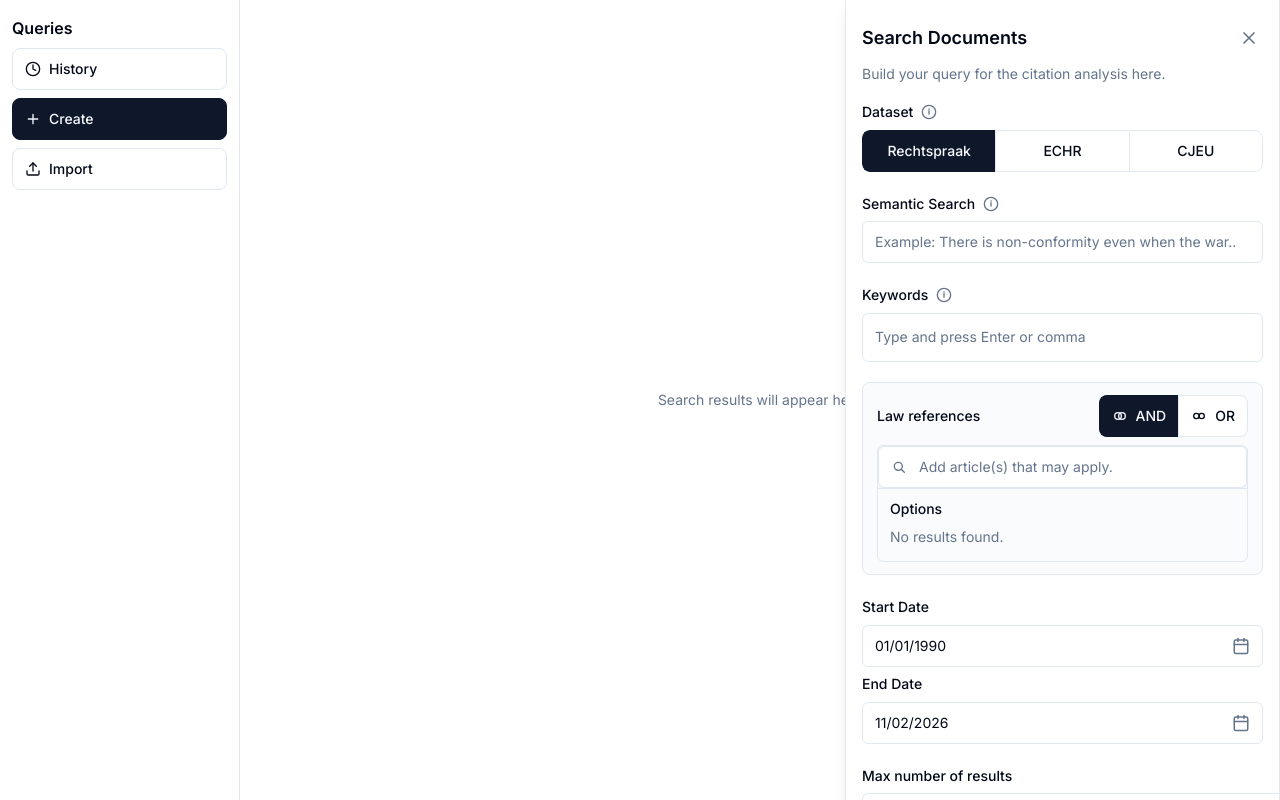
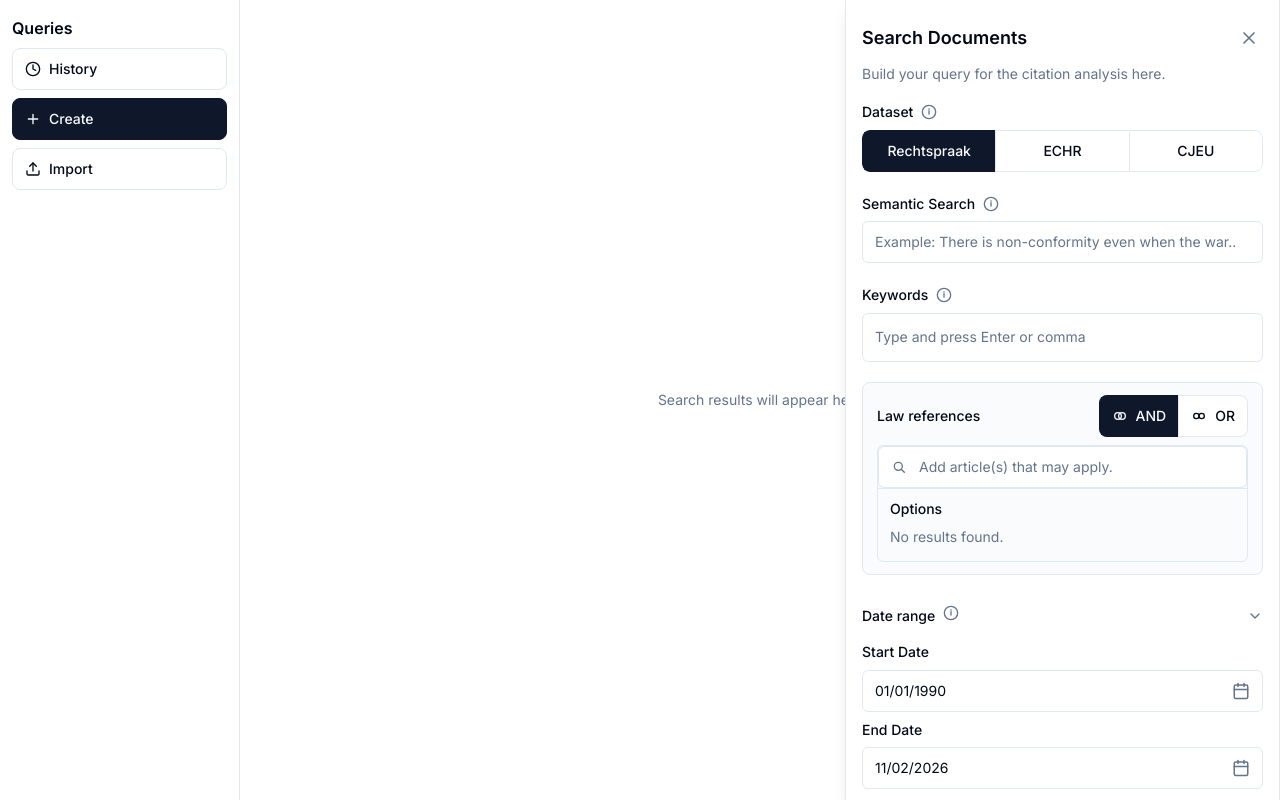
Before and after one commit to tessagerritse/biss-search, a Vue app: page / in a window 1280 px wide. Built offline with nearby package versions, Linux system fonts and the light colour scheme.

Commit message:
chore: collapsible Date range with info, reusable InfoButton, fix date picker

```diff
--- a/src/assets/IconClass.vue
+++ b/src/assets/IconClass.vue
@@ -1,7 +1,7 @@
 <script setup lang="ts">
 withDefaults(
   defineProps<{
-    name: 'clock' | 'plus' | 'upload' | 'close' | 'info' | 'search' | 'and' | 'or' | 'calendar'
+    name: 'clock' | 'plus' | 'upload' | 'close' | 'info' | 'search' | 'and' | 'or' | 'calendar' | 'chevron-down'
     iconClass?: string
   }>(),
   { iconClass: '' },
@@ -66,5 +66,9 @@ withDefaults(
       <line x1="8" y1="2" x2="8" y2="6" />
       <line x1="3" y1="10" x2="21" y2="10" />
     </template>
+    <!-- Chevron down -->
+    <template v-else-if="name === 'chevron-down'">
+      <polyline points="6 9 12 15 18 9" />
+    </template>
   </svg>
 </template>
--- /dev/null
+++ b/src/components/CollapsibleSection.vue
@@ -0,0 +1,132 @@
+<script setup lang="ts">
+import { ref } from 'vue'
+import IconClass from '@/assets/IconClass.vue'
+import InfoButton from '@/components/InfoButton.vue'
+
+const props = withDefaults(
+  defineProps<{
+    title: string
+    defaultOpen?: boolean
+    infoText?: string
+  }>(),
+  { defaultOpen: true },
+)
+
+const isOpen = ref(props.defaultOpen)
+const sectionId = `collapsible-${Math.random().toString(36).slice(2, 11)}`
+
+function toggle() {
+  isOpen.value = !isOpen.value
+}
+</script>
+
+<template>
+  <div class="collapsible-section">
+    <div
+      class="collapsible-section__trigger"
+      role="button"
+      tabindex="0"
+      :aria-expanded="isOpen"
+      :aria-controls="sectionId"
+      @click="toggle"
+      @keydown.enter.prevent="toggle"
+      @keydown.space.prevent="toggle"
+    >
+      <span class="collapsible-section__title-wrap">
+        <span class="collapsible-section__title">{{ title }}</span>
+        <span v-if="infoText" @click.stop>
+          <InfoButton :info-text="infoText" />
+        </span>
+      </span>
+      <span class="collapsible-section__spacer" />
+      <span
+        class="collapsible-section__chevron-wrap"
+        :class="{ 'collapsible-section__chevron-wrap--closed': !isOpen }"
+      >
+        <IconClass name="chevron-down" icon-class="collapsible-section__chevron" />
+      </span>
+    </div>
+    <div
+      :id="sectionId"
+      class="collapsible-section__content"
+      :hidden="!isOpen"
+    >
+      <slot />
+    </div>
+  </div>
+</template>
+
+<style scoped>
+.collapsible-section {
+  display: flex;
+  flex-direction: column;
+  gap: 0;
+}
+
+.collapsible-section__trigger {
+  display: flex;
+  align-items: center;
+  gap: 0.5rem;
+  width: 100%;
+  padding: 0.5rem 0;
+  border: none;
+  background: transparent;
+  font-size: 0.875rem;
+  font-weight: 500;
+  font-family: inherit;
+  line-height: inherit;
+  color: hsl(var(--foreground));
+  cursor: pointer;
+  text-align: left;
+}
+
+.collapsible-section__trigger:hover {
+  color: hsl(var(--foreground));
+}
+
+.collapsible-section__trigger:focus-visible {
+  outline: none;
+  box-shadow: 0 0 0 2px hsl(var(--ring));
+}
+
+.collapsible-section__title-wrap {
+  display: inline-flex;
+  align-items: center;
+  gap: 0.35rem;
+}
+
+.collapsible-section__title-wrap .info-button {
+  flex-shrink: 0;
+}
+
+.collapsible-section__spacer {
+  flex: 1;
+  min-width: 0;
+}
+
+.collapsible-section__chevron-wrap {
+  flex-shrink: 0;
+  display: inline-flex;
+  transition: transform 0.2s ease;
+}
+
+.collapsible-section__chevron-wrap--closed {
+  transform: rotate(-90deg);
+}
+
+.collapsible-section__chevron {
+  width: 1rem;
+  height: 1rem;
+  color: hsl(var(--muted-foreground));
+}
+
+.collapsible-section__content {
+  position: relative;
+  z-index: 11;
+  padding-top: 0.25rem;
+}
+
+.collapsible-section__content[hidden] {
+  display: none;
+}
+</style>
--- a/src/components/FormLabelWithInfo.vue
+++ b/src/components/FormLabelWithInfo.vue
@@ -1,119 +1,15 @@
 <script setup lang="ts">
-import { ref, nextTick, onBeforeUnmount } from 'vue'
-import IconClass from '@/assets/IconClass.vue'
+import InfoButton from '@/components/InfoButton.vue'
 
 defineProps<{
   label: string
   infoText?: string
 }>()
-
-const showInfo = ref(false)
-const wrapRef = ref<HTMLDivElement | null>(null)
-
-let clickOutsideHandler: ((e: MouseEvent) => void) | null = null
-
-function closeInfo() {
-  showInfo.value = false
-  if (clickOutsideHandler) {
-    document.removeEventListener('click', clickOutsideHandler)
-    clickOutsideHandler = null
-  }
-}
-
-function toggleInfo() {
-  if (showInfo.value) {
-    closeInfo()
-    return
-  }
-  showInfo.value = true
-  nextTick(() => {
-    clickOutsideHandler = (e: MouseEvent) => {
-      if (wrapRef.value?.contains(e.target as Node)) return
-      closeInfo()
-    }
-    document.addEventListener('click', clickOutsideHandler)
-  })
-}
-
-onBeforeUnmount(() => {
-  if (clickOutsideHandler) {
-    document.removeEventListener('click', clickOutsideHandler)
-  }
-})
 </script>
 
 <template>
   <div class="form-label-row">
     <span class="form-label">{{ label }}</span>
-    <div v-if="infoText" ref="wrapRef" class="form-label-with-info__wrap">
-      <button
-        type="button"
-        class="form-label-with-info__btn"
-        :aria-expanded="showInfo"
-        aria-label="What is this field for?"
-        @click="toggleInfo"
-      >
-        <IconClass name="info" icon-class="form-label-with-info__icon" />
-      </button>
-      <div v-if="showInfo" class="form-label-with-info__popover" role="tooltip">
-        {{ infoText }}
-      </div>
-    </div>
+    <InfoButton v-if="infoText" :info-text="infoText" />
   </div>
 </template>
-
-<style scoped>
-.form-label-with-info__wrap {
-  position: relative;
-  display: inline-flex;
-  align-items: center;
-}
-
-.form-label-with-info__btn {
-  display: inline-flex;
-  align-items: center;
-  justify-content: center;
-  padding: 0.15rem;
-  background: transparent;
-  border: none;
-  border-radius: 50%;
-  color: hsl(var(--muted-foreground));
-  cursor: pointer;
-  line-height: 0;
-}
-
-.form-label-with-info__btn:hover {
-  color: hsl(var(--foreground));
-  background: hsl(var(--accent));
-}
-
-.form-label-with-info__btn:focus-visible {
-  outline: none;
-  box-shadow: 0 0 0 2px hsl(var(--ring));
-}
-
-.form-label-with-info__icon {
-  width: 1rem;
-  height: 1rem;
-  display: block;
-  vertical-align: middle;
-}
-
-.form-label-with-info__popover {
-  position: absolute;
-  z-index: 10;
-  top: 100%;
-  left: 0;
-  margin-top: 0.25rem;
-  padding: 0.5rem 0.75rem;
-  max-width: 360px;
-  min-width: 280px;
-  font-size: 0.8125rem;
-  line-height: 1.4;
-  color: hsl(var(--popover-foreground));
-  background: hsl(var(--popover));
-  border: 1px solid hsl(var(--border));
-  border-radius: calc(var(--radius) - 2px);
-  box-shadow: var(--panel-shadow);
-}
-</style>
--- /dev/null
+++ b/src/components/InfoButton.vue
@@ -0,0 +1,125 @@
+<script setup lang="ts">
+import { ref, nextTick, onBeforeUnmount } from 'vue'
+import IconClass from '@/assets/IconClass.vue'
+
+withDefaults(
+  defineProps<{
+    infoText: string
+    /** Popover alignment: left (default) or right */
+    popoverAlign?: 'left' | 'right'
+  }>(),
+  { popoverAlign: 'left' },
+)
+
+const showInfo = ref(false)
+const wrapRef = ref<HTMLDivElement | null>(null)
+
+let clickOutsideHandler: ((e: MouseEvent) => void) | null = null
+
+function closeInfo() {
+  showInfo.value = false
+  if (clickOutsideHandler) {
+    document.removeEventListener('click', clickOutsideHandler)
+    clickOutsideHandler = null
+  }
+}
+
+function toggleInfo() {
+  if (showInfo.value) {
+    closeInfo()
+    return
+  }
+  showInfo.value = true
+  nextTick(() => {
+    clickOutsideHandler = (e: MouseEvent) => {
+      if (wrapRef.value?.contains(e.target as Node)) return
+      closeInfo()
+    }
+    document.addEventListener('click', clickOutsideHandler)
+  })
+}
+
+onBeforeUnmount(() => {
+  if (clickOutsideHandler) {
+    document.removeEventListener('click', clickOutsideHandler)
+  }
+})
+</script>
+
+<template>
+  <div ref="wrapRef" class="info-button" :class="{ 'info-button--popover-right': popoverAlign === 'right' }">
+    <button
+      type="button"
+      class="info-button__btn"
+      :aria-expanded="showInfo"
+      aria-label="What is this for?"
+      @click="toggleInfo"
+    >
+      <IconClass name="info" icon-class="info-button__icon" />
+    </button>
+    <div v-if="showInfo" class="info-button__popover" role="tooltip">
+      {{ infoText }}
+    </div>
+  </div>
+</template>
+
+<style scoped>
+.info-button {
+  position: relative;
+  display: inline-flex;
+  align-items: center;
+}
+
+.info-button__btn {
+  display: inline-flex;
+  align-items: center;
+  justify-content: center;
+  padding: 0.15rem;
+  background: transparent;
+  border: none;
+  border-radius: 50%;
+  color: hsl(var(--muted-foreground));
+  cursor: pointer;
+  line-height: 0;
+}
+
+.info-button__btn:hover {
+  color: hsl(var(--foreground));
+  background: hsl(var(--accent));
+}
+
+.info-button__btn:focus-visible {
+  outline: none;
+  box-shadow: 0 0 0 2px hsl(var(--ring));
+}
+
+.info-button__icon {
+  width: 1rem;
+  height: 1rem;
+  display: block;
+  vertical-align: middle;
+}
+
+.info-button__popover {
+  position: absolute;
+  z-index: 10;
+  top: 100%;
+  left: 0;
+  margin-top: 0.25rem;
+  padding: 0.5rem 0.75rem;
+  max-width: 360px;
+  min-width: 280px;
+  font-size: 0.8125rem;
+  line-height: 1.4;
+  color: hsl(var(--popover-foreground));
+  background: hsl(var(--popover));
+  border: 1px solid hsl(var(--border));
+  border-radius: calc(var(--radius) - 2px);
+  box-shadow: var(--panel-shadow);
+}
+
+.info-button--popover-right .info-button__popover {
+  left: auto;
+  right: 0;
+}
+</style>
--- a/src/copy/fieldInfo.ts
+++ b/src/copy/fieldInfo.ts
@@ -9,4 +9,6 @@ export const fieldInfo = {
     'Describe your legal question or the situation in natural language. The search will find cases that are semantically similar to your description.',
   keywords:
     'Add one or more keywords to narrow your search. Type a term and press Enter or comma to add it. You can add multiple keywords.',
+  dateRange:
+    'Limit search results to documents within this date range. Start and end dates use DD/MM/YYYY format; both are limited to today or earlier.',
 } as const
--- a/src/views/SearchView.vue
+++ b/src/views/SearchView.vue
@@ -9,6 +9,7 @@ import FormLabelWithInfo from '@/components/FormLabelWithInfo.vue'
 import LawReferencesField from '@/components/LawReferencesField.vue'
 import KeywordsField from '@/components/KeywordsField.vue'
 import DateRangeField from '@/components/DateRangeField.vue'
+import CollapsibleSection from '@/components/CollapsibleSection.vue'
 import type { DatasetId } from '@/components/DatasetTabs.vue'
 import type { LawRefsOperator } from '@/components/LawReferencesField.vue'
 import { fieldInfo } from '@/copy/fieldInfo'
@@ -86,7 +87,9 @@ const maxResults = ref(5)
           <KeywordsField v-model="keywords" />
         </div>
         <LawReferencesField v-model:query="lawRefsQuery" v-model:operator="lawRefsOperator" />
-        <DateRangeField v-model:start-date="startDate" v-model:end-date="endDate" />
+        <CollapsibleSection title="Date range" :info-text="fieldInfo.dateRange">
+          <DateRangeField v-model:start-date="startDate" v-model:end-date="endDate" />
+        </CollapsibleSection>
         <div class="form-section">
           <span class="form-label">Max number of results</span>
           <AppNumberField v-model="maxResults" :min="1" />
```
Also changed, not shown: src/components/DateRangeField.vue (+50 -24 lines).
